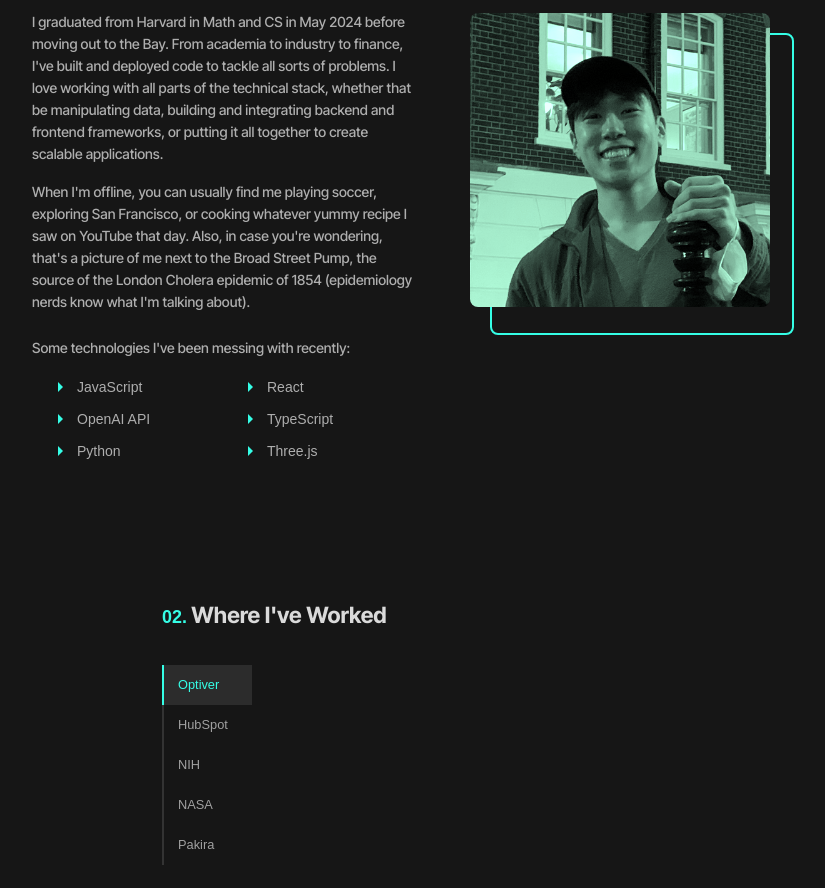
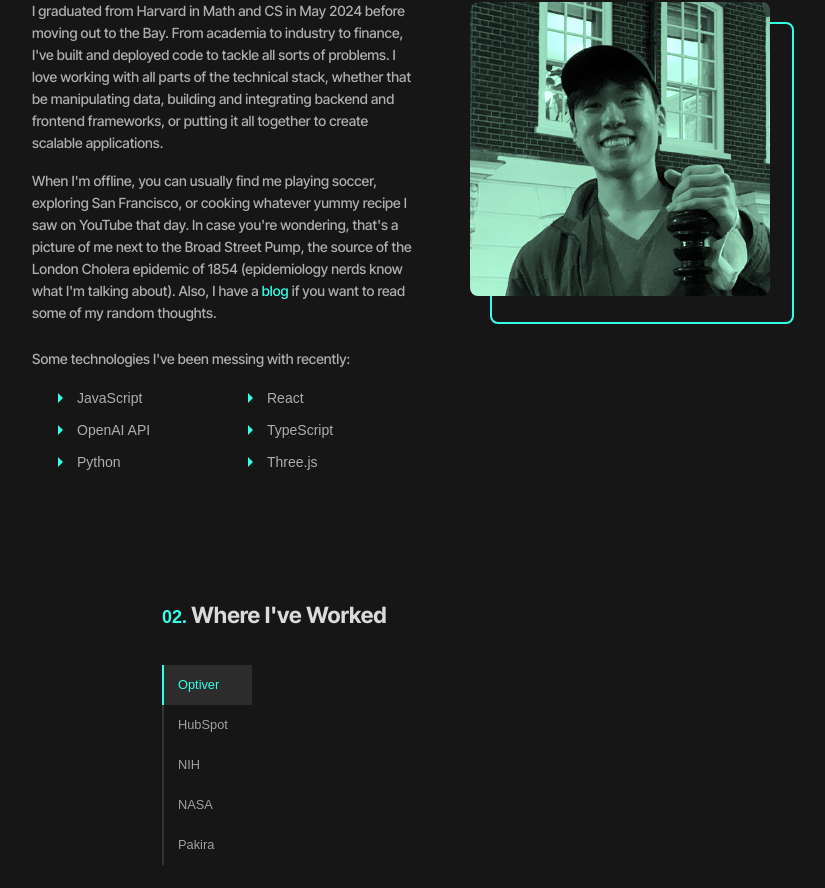
Before and after one commit to aaronzsun/personalwebsite, a Next.js app: page / in a window 1280 px wide. Shown: the part 928-1816 px from the top of the page, without its empty margins (208-1033 px from the left). Built offline with nearby package versions, Linux system fonts and the light colour scheme; a web font is replaced by a local one.

Commit message:
blog page changes

```diff
--- a/src/app/blog/components/BlogPost1.js
+++ b/src/app/blog/components/BlogPost1.js
@@ -33,8 +33,8 @@ const BlogPost1 = () => {
           }}
         />
         {/* Blog Post Title */}
-        <Typography variant="h6" sx={{ color: 'white' }}>
-          <Typography variant="h6" component="span" sx={{ fontFamily: 'var(--font-iosevka), monospace', color: '#36ffe7', mr: 1 }}>2023 Dec 10:</Typography>
+        <Typography variant="h6" sx={{ fontSize: { xs: '1rem', sm: '1.2rem', md: '1.2rem' }, color: 'white' }}>
+          <Typography variant="h6" component="span" sx={{ fontSize: { xs: '1rem', sm: '1.2rem', md: '1.2rem' }, fontFamily: 'var(--font-iosevka), monospace', color: '#36ffe7', mr: 1 }}>2023 Dec 10:</Typography>
            Intuitive Design: Balancing Simplicity & Functionality
         </Typography>
       </Box>
--- a/src/app/blog/components/BlogPost2.js
+++ b/src/app/blog/components/BlogPost2.js
@@ -33,8 +33,8 @@ const BlogPost2 = () => {
           }}
         />
         {/* Blog Post Title */}
-        <Typography variant="h6" sx={{ color: 'white' }}>
-          <Typography variant="h6" component="span" sx={{ fontFamily: 'var(--font-iosevka), monospace', color: '#36ffe7', mr: 1 }}>2024 Oct 23:</Typography>
+        <Typography variant="h6" sx={{ fontSize: { xs: '1rem', sm: '1.2rem', md: '1.2rem' }, color: 'white' }}>
+          <Typography variant="h6" component="span" sx={{ fontSize: { xs: '1rem', sm: '1.2rem', md: '1.2rem' }, fontFamily: 'var(--font-iosevka), monospace', color: '#36ffe7', mr: 1 }}>2024 Oct 23:</Typography>
             Some Thoughts on San Francisco vs. New York City
         </Typography>
       </Box>
--- a/src/app/components/AboutMePanel.js
+++ b/src/app/components/AboutMePanel.js
@@ -1,5 +1,5 @@
 import React from 'react';
-import { Box, Typography } from '@mui/material';
+import { Box, Typography, Link } from '@mui/material';
 import Grid2 from '@mui/material/Grid2';
 import ArrowRightIcon from '@mui/icons-material/ArrowRight';
 
@@ -17,8 +17,21 @@ const AboutMePanel = () => {
             </Box>
             <Box component="p">
                 When I&apos;m offline, you can usually find me playing soccer, exploring San Francisco, or cooking whatever yummy recipe I saw on YouTube that day.
-                Also, in case you&apos;re wondering, that&apos;s a picture of me next to the Broad Street Pump, the source of the London Cholera epidemic of 1854
-                (epidemiology nerds know what I&apos;m talking about).
+                In case you&apos;re wondering, that&apos;s a picture of me next to the Broad Street Pump, the source of the London Cholera epidemic of 1854
+                (epidemiology nerds know what I&apos;m talking about). Also, I have a <Link
+                  href="/blog"
+                  target="_blank"
+                  rel="noopener noreferrer"
+                  sx={{
+                  color: '#36ffe7',
+                  textDecoration: 'none',
+                  '&:hover': {
+                      textDecoration: 'underline',
+                  },
+                  }}
+                >
+                blog
+                </Link> if you want to read some of my random thoughts.
             </Box>
             </Typography>
             <Box sx={{ mt: 3 }}>
```
Also changed, not shown: src/app/blog/page.js (+8 -2 lines).
